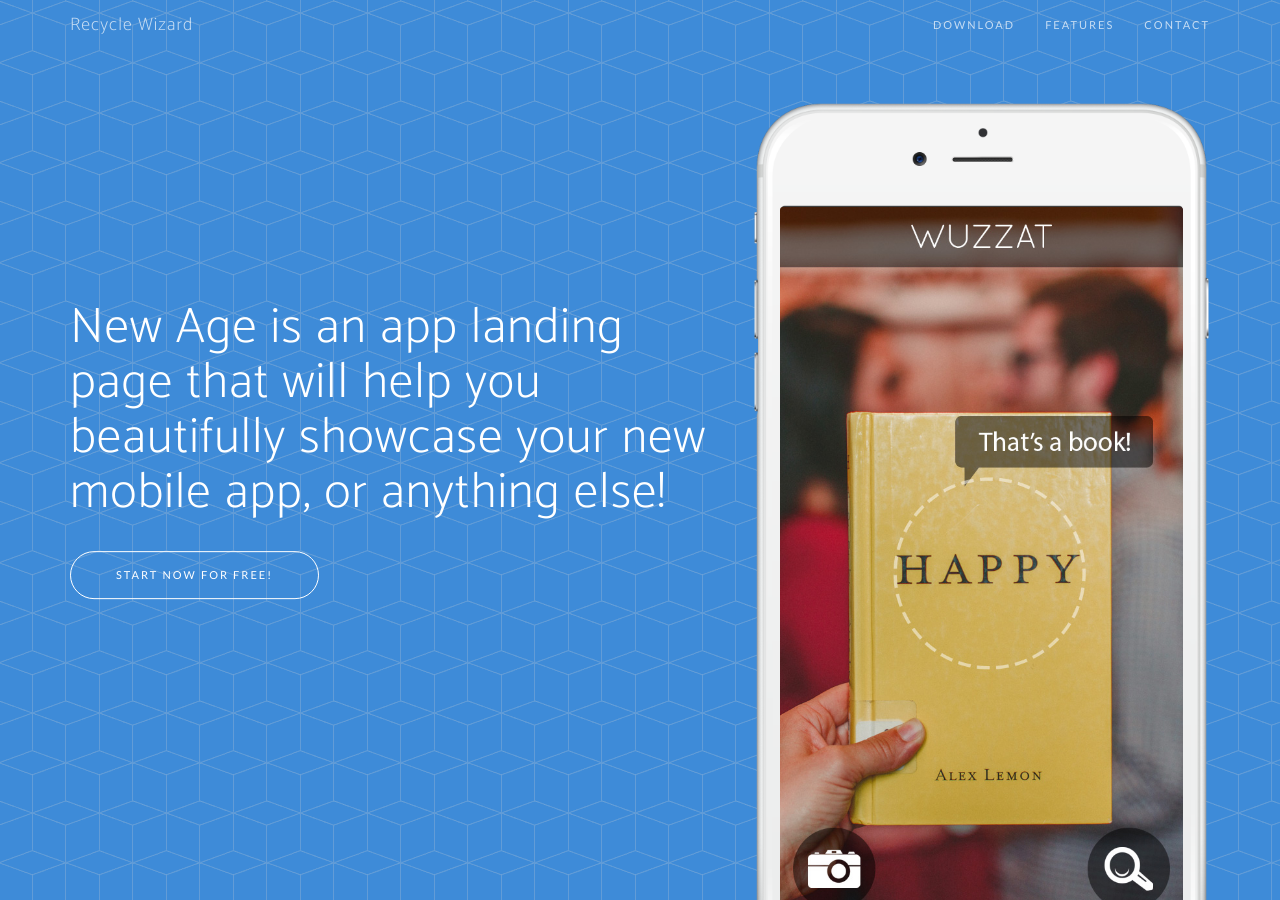
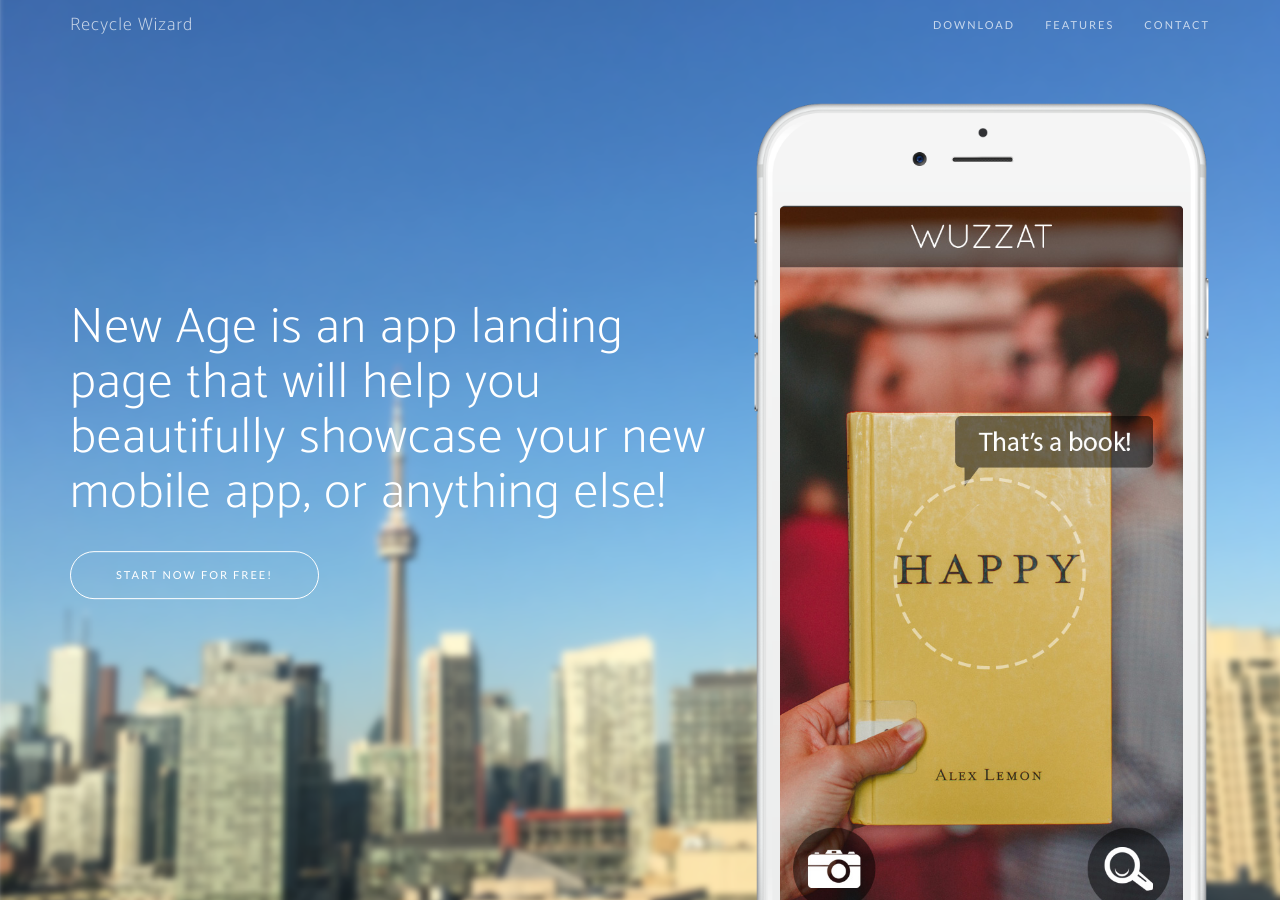
Before and after one commit to playgroundsf/playgroundsf.github.io, a Jekyll site: the page built from index.html, in a window 1280 px wide and 900 px high. Built offline with Jekyll 4.4.1, drawn with Linux system fonts in a browser that asks for light colours; nearby versions of some CDN libraries; some web fonts are replaced; the list of posts is cut into pages by our own code; some of the changed text lies outside the part shown.

Commit message:
add bg img and favico

```diff
--- a/_includes/contact.html
+++ b/_includes/contact.html
@@ -1,31 +1,14 @@
 
-<section id="contact" class="contact bg-primary">
+<section id="contact" class="contact bg-primary" style="padding: 30px 0">
     <div class="container">
-        <h2>We <i class="fa fa-heart"></i> new friends!</h2>
-        <ul class="list-inline list-social">
-            {% for network in site.social %}
-            <li class="social-{{ network.title }}">
-                <a href="{{ network.url }}" class="btn-social btn-outline"><i class="fa fa-fw fa-{{ network.title }}"></i></a>
-            </li>
-        {% endfor %}
-        </ul>
-        <!-- <ul class="list-inline list-social">
-            <li class="social-twitter">
-                <a href="#"><i class="fa fa-twitter"></i></a>
-            </li>
-            <li class="social-facebook">
-                <a href="#"><i class="fa fa-facebook"></i></a>
-            </li>
-            <li class="social-google-plus">
-                <a href="#"><i class="fa fa-google-plus"></i></a>
-            </li>
-        </ul> -->
+        <a style="color: white; font-size: 22px" href="mailto:hello@recyclewizard.org?subject=Feedback">Email Us</a>
+
     </div>
 </section>
 <footer>
     <div class="container">
-        <p>&copy; 2016 theme by <a rel="nofollow" target="blank" href="https://startbootstrap.com/template-overviews/new-age/">Start Bootstrap</a> Built with <a target="_blank" rel="nofollow" href="https://jekyllrb.com/">Jekyll</a> by <a target="_blank" rel="nofollow" href="https://it.linkedin.com/in/antoniotrento">Antonio Trento</a> hosted on <a target="_blank" rel="nofollow" href="https://github.com/jekynewage/jekynewage.github.io">Github</a>. All Rights Reserved.</p>
-        <ul class="list-inline">
+        <p>&copy; Theme by <a target="_blank" rel="nofollow" href="https://github.com/jekynewage/jekynewage.github.io">New Age Jekyll</a> . All Rights Reserved.</p>
+        <!-- <ul class="list-inline">
             <li>
                 <a href="#">Privacy</a>
             </li>
@@ -35,6 +18,6 @@
             <li>
                 <a href="#">FAQ</a>
             </li>
-        </ul>
+        </ul> -->
     </div>
 </footer>
--- a/_includes/head.html
+++ b/_includes/head.html
@@ -7,7 +7,8 @@
     <meta name="author" content="">
 
     <title>{% if page.title %}{{ page.title }}{% else %}{{ site.title }}{% endif %}</title>
-
+    <link rel="shortcut icon" href="./img/favicon.ico" type="image/x-icon">
+    <link rel="icon" href="./img/favicon.ico" type="image/x-icon">
     <!-- Bootstrap Core CSS -->
     <link rel="stylesheet" href="/vendor/bootstrap/css/bootstrap.min.css" type="text/css">
 
--- a/_sass/_base.scss
+++ b/_sass/_base.scss
@@ -156,12 +156,8 @@ header {
   width: 100%;
   min-height: auto;
   overflow-y: hidden;
-  background: url("../img/bg-pattern.png"), $head-primary;
-  /* fallback for old browsers */
-  background: url("../img/bg-pattern.png"), -webkit-linear-gradient(to left, $head-primary, $head-secondary);
-  /* Chrome 10-25, Safari 5.1-6 */
-  background: url("../img/bg-pattern.png"), linear-gradient(to left, $head-primary, $head-secondary);
-  /* W3C, IE 10+/ Edge, Firefox 16+, Chrome 26+, Opera 12+, Safari 7+ */
+  background: url("../img/bg-img.png");
+  background-size: cover;
   color: white;
   .header-content {
     text-align: center;
```
Also changed, not shown: README.md, img/bg-cta.jpg (deleted), img/bg-img.png (added), img/favicon.ico (added), img/post-bg-01.jpg (deleted), img/post-bg-02.jpg (deleted), img/post-bg-03.jpg (deleted), img/post-bg-04.jpg (deleted), img/post-bg-05.jpg (deleted), img/post-bg-06.jpg (deleted), img/post-sample-image.jpg (deleted).
